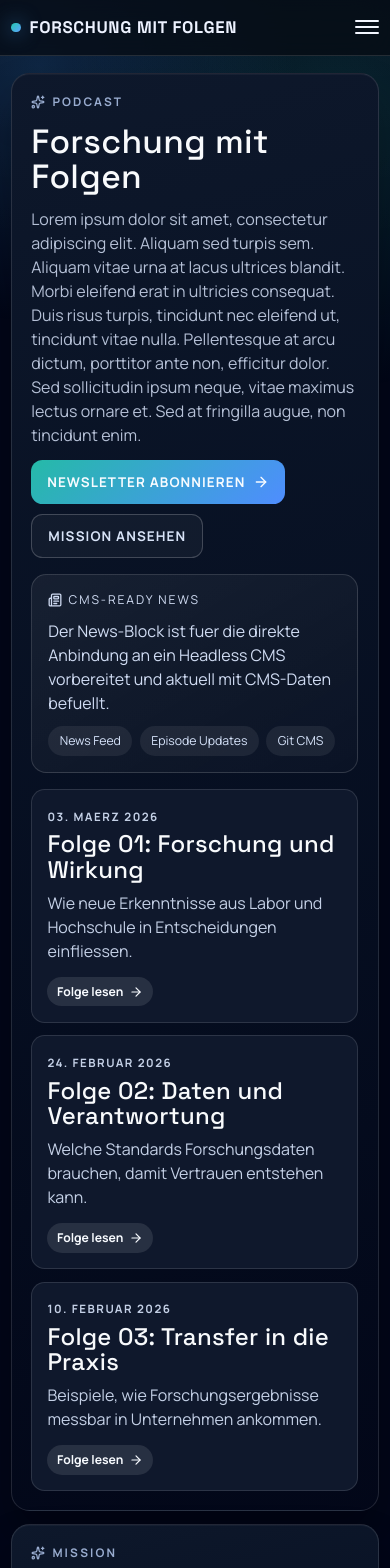
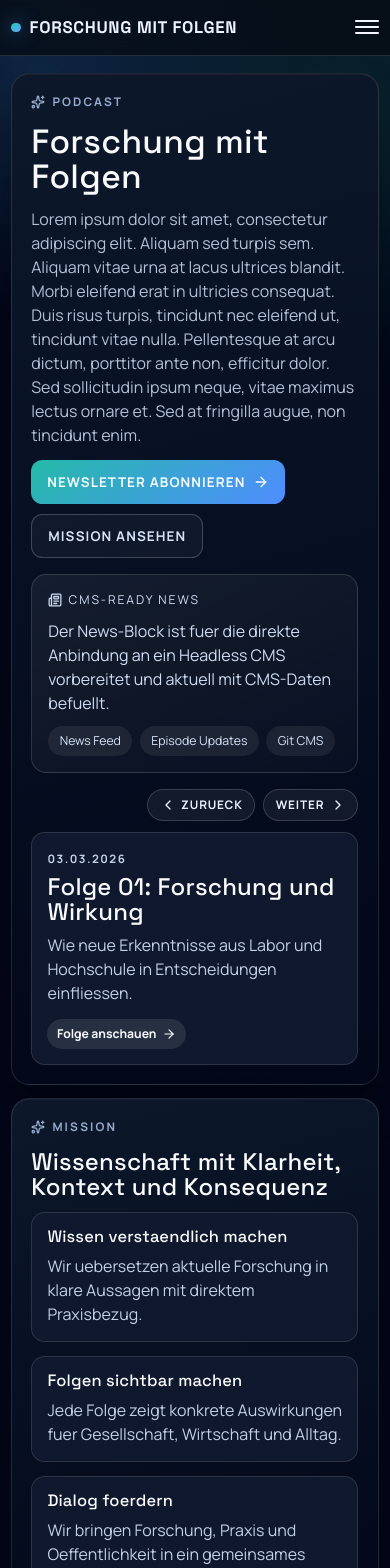
Before and after one commit to sxescience/website, a SvelteKit app: page / in a window 390 px wide. Shown: the top 1568 px of the page. Built offline with nearby package versions, Linux system fonts and the light colour scheme.

Commit message:
Sort news by publish date and add looping news carousel

```diff
--- a/src/lib/cms/defaults.ts
+++ b/src/lib/cms/defaults.ts
@@ -46,8 +46,8 @@ export const fallbackHomeContent: HomeContent = {
 			id: "folge-01",
 			title: "Folge 01: Forschung und Wirkung",
 			excerpt: "Wie neue Erkenntnisse aus Labor und Hochschule in Entscheidungen einfliessen.",
-			date: "03. Maerz 2026",
-			ctaLabel: "Folge lesen",
+			date: "2026-03-03",
+			ctaLabel: "Folge anschauen",
 			href: "#main-theme",
 			status: "published",
 			order: 1
@@ -56,8 +56,8 @@ export const fallbackHomeContent: HomeContent = {
 			id: "folge-02",
 			title: "Folge 02: Daten und Verantwortung",
 			excerpt: "Welche Standards Forschungsdaten brauchen, damit Vertrauen entstehen kann.",
-			date: "24. Februar 2026",
-			ctaLabel: "Folge lesen",
+			date: "2026-02-24",
+			ctaLabel: "Folge anschauen",
 			href: "#main-theme",
 			status: "published",
 			order: 2
@@ -66,8 +66,8 @@ export const fallbackHomeContent: HomeContent = {
 			id: "folge-03",
 			title: "Folge 03: Transfer in die Praxis",
 			excerpt: "Beispiele, wie Forschungsergebnisse messbar in Unternehmen ankommen.",
-			date: "10. Februar 2026",
-			ctaLabel: "Folge lesen",
+			date: "2026-02-10",
+			ctaLabel: "Folge anschauen",
 			href: "#main-theme",
 			status: "published",
 			order: 3
--- a/src/lib/cms/service.ts
+++ b/src/lib/cms/service.ts
@@ -26,6 +26,11 @@ function numberValue(value: unknown, fallbackValue: number): number {
 	}
 
 	return fallbackValue;
+}
+
+function dateSortValue(value: string): number | undefined {
+	const parsed = Date.parse(value);
+	return Number.isFinite(parsed) ? parsed : undefined;
 }
 
 function asObject(value: unknown): Record<string, unknown> | undefined {
@@ -119,13 +124,33 @@ function mapNews(source: unknown): NewsItem[] {
 			title: stringValue(row.title, defaults[0]?.title ?? ""),
 			excerpt: stringValue(row.excerpt, defaults[0]?.excerpt ?? ""),
 			date: stringValue(row.date, ""),
-			ctaLabel: stringValue(row.ctaLabel, "Folge lesen"),
+			ctaLabel: stringValue(row.ctaLabel, "Folge anschauen"),
 			href: stringValue(row.href, "#main-theme"),
 			status: stringValue(row.status, "published").toLowerCase(),
 			order: numberValue(row.order, index + 1)
 		}))
 		.filter((item) => LIVE_STATUSES.has(item.status))
-		.sort((a, b) => a.order - b.order);
+		.sort((a, b) => {
+			const aDate = dateSortValue(a.date);
+			const bDate = dateSortValue(b.date);
+
+			if (aDate !== undefined && bDate !== undefined) {
+				if (aDate !== bDate) {
+					return bDate - aDate;
+				}
+				return b.order - a.order;
+			}
+
+			if (aDate !== undefined) {
+				return -1;
+			}
+
+			if (bDate !== undefined) {
+				return 1;
+			}
+
+			return b.order - a.order;
+		});
 
 	return mapped.length > 0 ? mapped : defaults;
 }
--- a/src/lib/content/news.json
+++ b/src/lib/content/news.json
@@ -4,8 +4,8 @@
       "id": "folge-01",
       "title": "Folge 01: Forschung und Wirkung",
       "excerpt": "Wie neue Erkenntnisse aus Labor und Hochschule in Entscheidungen einfliessen.",
-      "date": "03. Maerz 2026",
-      "ctaLabel": "Folge lesen",
+      "date": "2026-03-03",
+      "ctaLabel": "Folge anschauen",
       "href": "#main-theme",
       "status": "published",
       "order": 1
@@ -14,8 +14,8 @@
       "id": "folge-02",
       "title": "Folge 02: Daten und Verantwortung",
       "excerpt": "Welche Standards Forschungsdaten brauchen, damit Vertrauen entstehen kann.",
-      "date": "24. Februar 2026",
-      "ctaLabel": "Folge lesen",
+      "date": "2026-02-24",
+      "ctaLabel": "Folge anschauen",
       "href": "#main-theme",
       "status": "published",
       "order": 2
@@ -24,8 +24,8 @@
       "id": "folge-03",
       "title": "Folge 03: Transfer in die Praxis",
       "excerpt": "Beispiele, wie Forschungsergebnisse messbar in Unternehmen ankommen.",
-      "date": "10. Februar 2026",
-      "ctaLabel": "Folge lesen",
+      "date": "2026-02-10",
+      "ctaLabel": "Folge anschauen",
       "href": "#main-theme",
       "status": "published",
       "order": 3
--- a/src/routes/+page.svelte
+++ b/src/routes/+page.svelte
@@ -1,11 +1,71 @@
 <script lang="ts">
-	import { ArrowRight, Sparkles, Newspaper, Mail, Users } from "lucide-svelte";
+	import { onMount } from "svelte";
+	import { ArrowRight, Sparkles, Newspaper, Mail, Users, ChevronLeft, ChevronRight } from "lucide-svelte";
 	import type { PageData } from "./$types";
+
+	const MOBILE_NEWS_BREAKPOINT = 720;
+	const TABLET_NEWS_BREAKPOINT = 1120;
 
 	let { data } = $props<{ data: PageData }>();
 
 	let isMobileMenuOpen = $state(false);
+	let viewportWidth = $state(1400);
+	let newsStartIndex = $state(0);
+
 	const content = $derived(data.content);
+	const newsVisibleCount = $derived.by(() => {
+		const total = content.news.length;
+		if (total === 0) {
+			return 0;
+		}
+		if (viewportWidth < MOBILE_NEWS_BREAKPOINT) {
+			return 1;
+		}
+		if (viewportWidth < TABLET_NEWS_BREAKPOINT) {
+			return Math.min(2, total);
+		}
+		return Math.min(3, total);
+	});
+	const canNavigateNews = $derived.by(() => content.news.length > newsVisibleCount);
+	const visibleNews = $derived.by(() => {
+		const total = content.news.length;
+		const visibleCount = Math.min(newsVisibleCount, total);
+
+		if (total === 0 || visibleCount === 0) {
+			return [];
+		}
+
+		if (total <= visibleCount) {
+			return content.news;
+		}
+
+		return Array.from({ length: visibleCount }, (_, offset) => {
+			const index = (newsStartIndex + offset) % total;
+			return content.news[index];
+		});
+	});
+
+	onMount(() => {
+		const updateViewportWidth = () => {
+			viewportWidth = window.innerWidth;
+		};
+
+		updateViewportWidth();
+		window.addEventListener("resize", updateViewportWidth);
+
+		return () => {
+			window.removeEventListener("resize", updateViewportWidth);
+		};
+	});
+
+	$effect(() => {
+		const total = content.news.length;
+		if (total === 0 || !canNavigateNews) {
+			newsStartIndex = 0;
+			return;
+		}
+		newsStartIndex = ((newsStartIndex % total) + total) % total;
+	});
 
 	function toggleMenu() {
 		isMobileMenuOpen = !isMobileMenuOpen;
@@ -17,6 +77,34 @@
 
 	function handleNewsletterSubmit(event: SubmitEvent) {
 		event.preventDefault();
+	}
+
+	function formatNewsDate(value: string): string {
+		const parsed = Date.parse(value);
+		if (!Number.isFinite(parsed)) {
+			return value;
+		}
+		return new Date(parsed).toLocaleDateString("de-DE", {
+			day: "2-digit",
+			month: "2-digit",
+			year: "numeric"
+		});
+	}
+
+	function showPreviousNews() {
+		const total = content.news.length;
+		if (total === 0 || !canNavigateNews) {
+			return;
+		}
+		newsStartIndex = (newsStartIndex - 1 + total) % total;
+	}
+
+	function showNextNews() {
+		const total = content.news.length;
+		if (total === 0 || !canNavigateNews) {
+			return;
+		}
+		newsStartIndex = (newsStartIndex + 1) % total;
 	}
 </script>
 
@@ -89,15 +177,46 @@
 				</div>
 			</aside>
 
-			<div class="news-grid">
-				{#each content.news as item (item.id)}
+			<div class="news-carousel-shell">
+				{#if canNavigateNews}
+					<div class="news-carousel-controls" aria-label="Folgen Navigation">
+						<button
+							type="button"
+							class="news-carousel-button"
+							onclick={showPreviousNews}
+							aria-label="Vorherige Folge anzeigen"
+						>
+							<ChevronLeft size={16} />
+							<span>Zurueck</span>
+						</button>
+						<button
+							type="button"
+							class="news-carousel-button"
+							onclick={showNextNews}
+							aria-label="Naechste Folge anzeigen"
+						>
+							<span>Weiter</span>
+							<ChevronRight size={16} />
+						</button>
+					</div>
+				{/if}
+
+				<div
+					class="news-carousel"
+					role="region"
+					aria-label="Folgen Karussell"
+				>
+					<div class="news-track" style={`--news-columns: ${newsVisibleCount || 1};`}>
+						{#each visibleNews as item (item.id)}
 							<article class="news-card">
-						<p class="meta">{item.date}</p>
+								<p class="meta">{formatNewsDate(item.date)}</p>
 								<h2>{item.title}</h2>
 								<p>{item.excerpt}</p>
 								<a href={item.href}>{item.ctaLabel} <ArrowRight size={14} /></a>
 							</article>
 						{/each}
+					</div>
+				</div>
 			</div>
 		</section>
 
@@ -463,11 +582,54 @@
 		color: #d7e4fb;
 	}
 
-	.news-grid {
+	.news-carousel-shell {
 		grid-column: 1 / -1;
 		display: grid;
+		gap: 0.65rem;
+	}
+
+	.news-carousel-controls {
+		display: flex;
+		justify-content: flex-end;
+		gap: 0.5rem;
+	}
+
+	.news-carousel-button {
+		display: inline-flex;
+		align-items: center;
+		gap: 0.35rem;
+		height: 2rem;
+		padding: 0 0.72rem;
+		border-radius: 999px;
+		border: 1px solid rgba(255, 255, 255, 0.16);
+		background: rgba(255, 255, 255, 0.06);
+		color: #e9f2ff;
+		font-size: 0.74rem;
+		font-weight: 700;
+		letter-spacing: 0.07em;
+		text-transform: uppercase;
+		cursor: pointer;
+		transition: background-color 0.2s ease, transform 0.2s ease;
+	}
+
+	.news-carousel-button:hover {
+		background: rgba(255, 255, 255, 0.14);
+		transform: translateY(-1px);
+	}
+
+	.news-carousel {
+		border-radius: 0.9rem;
+	}
+
+	.news-carousel:focus-visible {
+		outline: 2px solid #8ab7ff;
+		outline-offset: 3px;
+	}
+
+	.news-track {
+		display: grid;
 		gap: 0.8rem;
-		grid-template-columns: repeat(auto-fit, minmax(220px, 1fr));
+		grid-template-columns: repeat(var(--news-columns, 1), minmax(0, 1fr));
 	}
 
 	.news-card,
--- a/static/admin/config.yml
+++ b/static/admin/config.yml
@@ -60,7 +60,7 @@ singletons:
           - { label: ID, name: id, widget: string }
           - { label: Title, name: title, widget: string }
           - { label: Excerpt, name: excerpt, widget: text }
-          - { label: Date, name: date, widget: string }
+          - { label: Date, name: date, widget: datetime, format: "YYYY-MM-DD" }
           - { label: CTA Label, name: ctaLabel, widget: string }
           - { label: Href, name: href, widget: string }
           - label: Status
```
Lines whose indentation alone changed are shown as unchanged.
